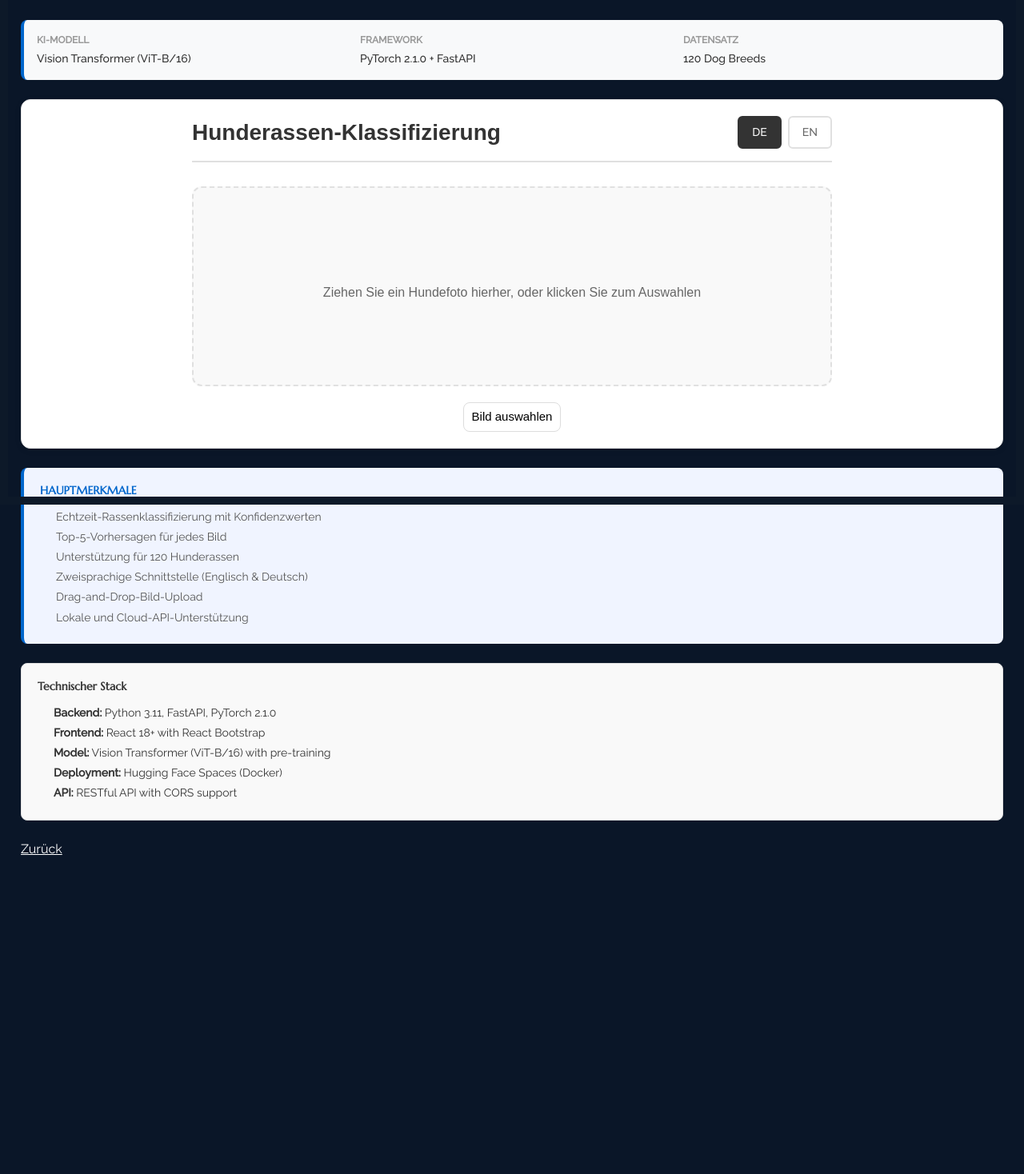
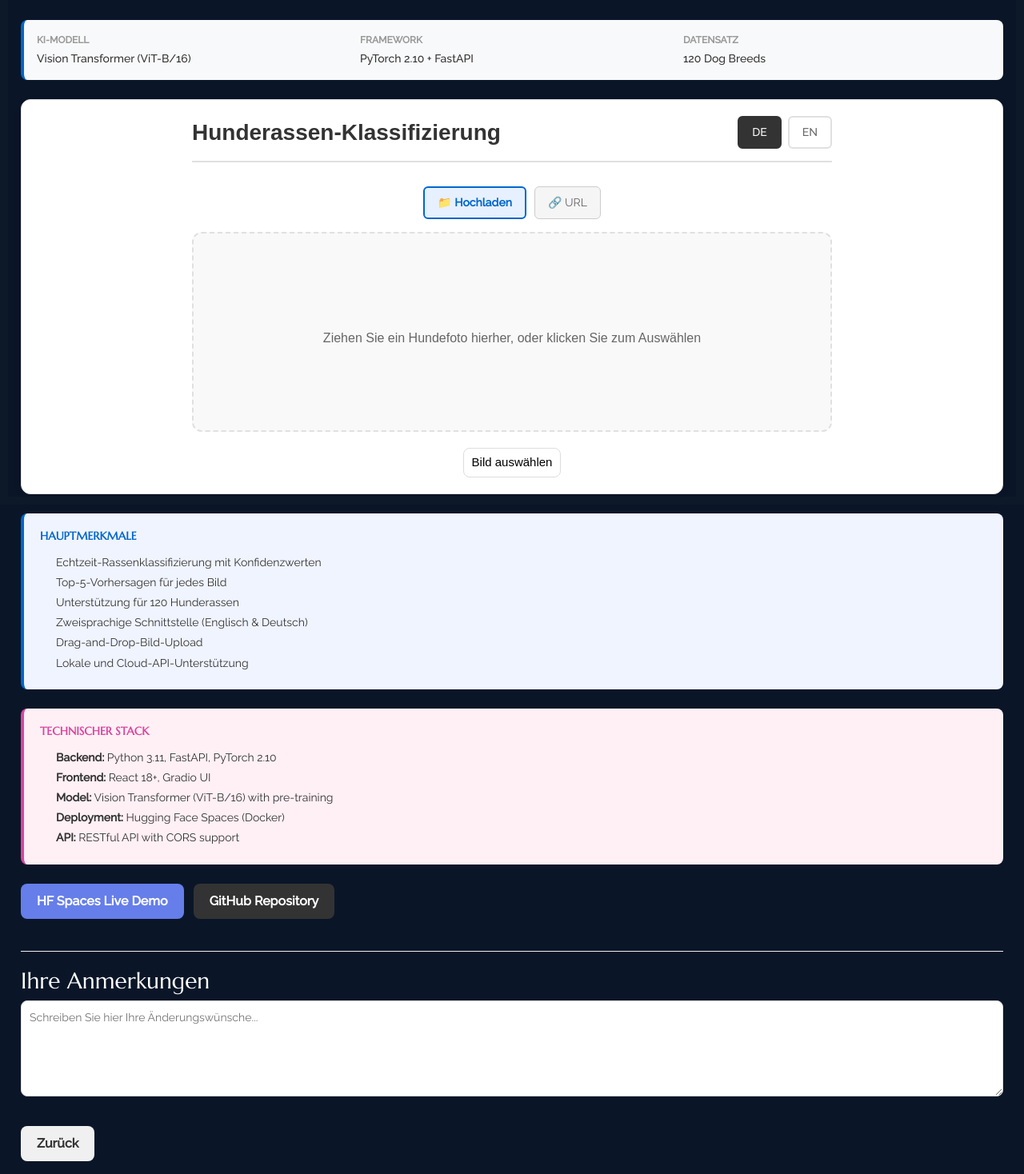
Before and after one commit to shaofei-liu/portfolio, a React (Create React App) app: page /portfolio/project2 in a window 1280 px wide. Shown: the part 169-1637 px from the top of the page at 80% size. Before the commit the page ends 1259 px from the top, so only its background shows below. Built offline with nearby package versions, Linux system fonts and the light colour scheme.

Commit message:
feat: add URL image input, fix German text encoding, and multilingual breed names

```diff
--- a/src/components/DogBreedClassifier.jsx
+++ b/src/components/DogBreedClassifier.jsx
@@ -6,9 +6,11 @@ export default function DogBreedClassifier() {
   const [language, setLanguage] = useState("de");
   const [image, setImage] = useState(null);
   const [preview, setPreview] = useState(null);
+  const [imageUrl, setImageUrl] = useState("");
   const [result, setResult] = useState(null);
   const [error, setError] = useState(null);
   const [loading, setLoading] = useState(false);
+  const [inputMode, setInputMode] = useState("file"); // "file" or "url"
 
   const t = dogBreedLang[language];
 
@@ -44,7 +46,7 @@ export default function DogBreedClassifier() {
   };
 
   const handlePredict = async () => {
-    if (!image) {
+    if (!image && !imageUrl) {
       setError(t.selectImageError);
       return;
     }
@@ -54,19 +56,29 @@ export default function DogBreedClassifier() {
     setResult(null);
 
     try {
+      // 开发环境使用本地 API，生产环境使用 Hugging Face Spaces
+      let apiUrl = process.env.NODE_ENV === 'development'
+        ? 'http://localhost:7860/api/predict'
+        : 'https://williamcass-dog-breed-classification.hf.space/api/predict';
+
       const formData = new FormData();
+
+      // For URL input, add as query parameter
+      if (inputMode === "url" && imageUrl) {
+        const urlParams = new URLSearchParams();
+        urlParams.append('url', imageUrl);
+        apiUrl += '?' + urlParams.toString();
+      } else if (inputMode === "file" && image) {
         formData.append("file", image);
+      }
 
-      const response = await fetch(
-        "https://williamcass-dog-breed-classification.hf.space/api/predict",
-        {
+      const response = await fetch(apiUrl, {
         method: "POST",
-          body: formData,
+        body: inputMode === "file" ? formData : null,
         headers: {
           Accept: "application/json",
         },
-        }
-      );
+      });
 
       if (!response.ok) {
         const errorData = await response.text();
@@ -103,6 +115,7 @@ export default function DogBreedClassifier() {
 
   const handleClear = () => {
     setImage(null);
+    setImageUrl("");
     setPreview(null);
     setResult(null);
     setError(null);
@@ -135,6 +148,49 @@ export default function DogBreedClassifier() {
 
       <div className="dog-breed-classifier-content">
         <div className="upload-section">
+          {/* Input Mode Toggle */}
+          <div className="input-mode-toggle" style={{
+            display: "flex",
+            gap: "10px",
+            marginBottom: "16px",
+            justifyContent: "center"
+          }}>
+            <button
+              onClick={() => setInputMode("file")}
+              className={`mode-btn ${inputMode === "file" ? "active" : ""}`}
+              style={{
+                padding: "8px 16px",
+                border: inputMode === "file" ? "2px solid #0066cc" : "1px solid #ccc",
+                backgroundColor: inputMode === "file" ? "#e6f0ff" : "#f5f5f5",
+                borderRadius: "6px",
+                cursor: "pointer",
+                fontSize: "14px",
+                fontWeight: inputMode === "file" ? "600" : "400",
+                color: inputMode === "file" ? "#0066cc" : "#666"
+              }}
+            >
+              {language === "en" ? "📁 Upload" : "📁 Hochladen"}
+            </button>
+            <button
+              onClick={() => setInputMode("url")}
+              className={`mode-btn ${inputMode === "url" ? "active" : ""}`}
+              style={{
+                padding: "8px 16px",
+                border: inputMode === "url" ? "2px solid #0066cc" : "1px solid #ccc",
+                backgroundColor: inputMode === "url" ? "#e6f0ff" : "#f5f5f5",
+                borderRadius: "6px",
+                cursor: "pointer",
+                fontSize: "14px",
+                fontWeight: inputMode === "url" ? "600" : "400",
+                color: inputMode === "url" ? "#0066cc" : "#666"
+              }}
+            >
+              {language === "en" ? "🔗 URL" : "🔗 URL"}
+            </button>
+          </div>
+
+          {inputMode === "file" ? (
+            <>
               <div
                 className="upload-area"
                 onDragOver={handleDragOver}
@@ -178,6 +234,73 @@ export default function DogBreedClassifier() {
                   </button>
                 )}
               </div>
+            </>
+          ) : (
+            <>
+              <div style={{
+                marginBottom: "16px"
+              }}>
+                <label style={{
+                  display: "block",
+                  marginBottom: "8px",
+                  fontSize: "14px",
+                  fontWeight: "500",
+                  color: "#333"
+                }}>
+                  {language === "en" ? "Image URL" : "Bild-URL"}
+                </label>
+                <input
+                  type="url"
+                  value={imageUrl}
+                  onChange={(e) => {
+                    setImageUrl(e.target.value);
+                    setPreview(e.target.value);
+                    setResult(null);
+                    setError(null);
+                  }}
+                  placeholder={language === "en" ? "Enter image URL..." : "Bild-URL eingeben..."}
+                  style={{
+                    width: "100%",
+                    padding: "10px",
+                    borderRadius: "6px",
+                    border: "1px solid #ddd",
+                    fontSize: "14px",
+                    boxSizing: "border-box"
+                  }}
+                />
+              </div>
+
+              {preview && (
+                <div style={{
+                  marginBottom: "16px",
+                  textAlign: "center"
+                }}>
+                  <img
+                    src={preview}
+                    alt="URL Preview"
+                    className="preview-image"
+                    onError={() => setError(language === "en" ? "Failed to load image from URL" : "Fehler beim Laden des Bildes von der URL")}
+                    style={{ maxHeight: "300px", maxWidth: "100%", borderRadius: "6px" }}
+                  />
+                </div>
+              )}
+
+              <div className="button-group">
+                <button
+                  className="btn btn-secondary"
+                  onClick={handlePredict}
+                  disabled={loading || !imageUrl}
+                >
+                  {loading ? t.predicting : t.predictButton}
+                </button>
+                {imageUrl && (
+                  <button className="btn btn-tertiary" onClick={handleClear}>
+                    {t.clearButton}
+                  </button>
+                )}
+              </div>
+            </>
+          )}
 
           {error && <div className="error-message">{error}</div>}
         </div>
--- a/src/components/RejectionLetters.jsx
+++ b/src/components/RejectionLetters.jsx
@@ -100,7 +100,7 @@ Vorsitzender des Aufsichtsrats: Hans Dieter Pötsch | Vorstand: Oliver Blume (Vo
         </div>
         <div className="letter-text">
           {letters[selectedLetter].content.split('\n').map((line, idx) => (
-            line.trim() ? <p key={idx}>{line}</p> : <br key={idx} />
+            <p key={idx}>{line || <br />}</p>
           ))}
         </div>
       </div>
--- a/src/components/dogBreedData.js
+++ b/src/components/dogBreedData.js
@@ -142,19 +142,19 @@ export const dogBreedLang = {
   de: {
     title: "Hunderassen-Klassifizierung",
     description: "Laden Sie ein Hunderfoto hoch und die KI identifiziert die Rasse",
-    dragDropText: "Ziehen Sie ein Hundefoto hierher, oder klicken Sie zum Auswahlen",
-    selectButton: "Bild auswahlen",
+    dragDropText: "Ziehen Sie ein Hundefoto hierher, oder klicken Sie zum Auswählen",
+    selectButton: "Bild auswählen",
     predictButton: "Rasse identifizieren",
     predicting: "Wird identifiziert...",
-    clearButton: "Loschen",
+    clearButton: "Löschen",
     resultTitle: "Klassifizierungsergebnis",
     breed: "Rasse",
     confidence: "Konfidenz",
     top5Title: "Top 5 Vorhersagen",
-    selectImageError: "Bitte wahlen Sie zuerst ein Bild",
-    imageSizeError: "Bildgrosse darf 10MB nicht uberschreiten",
-    imageTypeError: "Bitte wahlen Sie eine Bilddatei",
-    predictError: "Vorhersage fehlgeschlagen, versuchen Sie es spater erneut"
+    selectImageError: "Bitte wählen Sie zuerst ein Bild",
+    imageSizeError: "Bildgröße darf 10MB nicht überschreiten",
+    imageTypeError: "Bitte wählen Sie eine Bilddatei",
+    predictError: "Vorhersage fehlgeschlagen, versuchen Sie es später erneut"
   }
 };
 
--- a/src/pages/portfolio/ProjectView.js
+++ b/src/pages/portfolio/ProjectView.js
@@ -1,8 +1,8 @@
 import React, { useState, useEffect } from "react";
 import { Link, useParams } from "react-router-dom";
 import { dataportfolio, contactConfig, translations } from "../../content_option";
+import DogBreedClassifier from "../../components/DogBreedClassifier";
 import RejectionLetters from "../../components/RejectionLetters";
-import DogBreedClassifier from "../../components/DogBreedClassifier";
 
 export default function ProjectView() {
   const { id } = useParams();
@@ -38,11 +38,10 @@ export default function ProjectView() {
     return (
       <div className="project-view" style={{ padding: 16 }}>
         <h2 style={{ marginBottom: 8 }}>{(lang === 'en' && project.description_en) ? project.description_en : project.description}</h2>
-
         <p style={{ marginBottom: 24, color: "#666", fontSize: "15px", lineHeight: "1.6" }}>
           {lang === 'en'
             ? "AI-powered dog breed classifier using Vision Transformer (ViT-B/16) trained on 120 dog breeds. Upload a dog photo and get instant breed identification with confidence scores and top-5 predictions. Supports English and German."
-            : "KI-gestützter Hunderassen-Klassifizierer mit Vision Transformer (ViT-B/16) für 120 Hunderassen. Laden Sie ein Hundefoto hoch und erhalten Sie eine sofortige Rassenidentifizierung mit Konfidenzscores und den Top-5-Vorhersagen. Unterstützt Englisch und Deutsch."}
+            : "KI-gest��tzter Hunderassen-Klassifizierer mit Vision Transformer (ViT-B/16) f��r 120 Hunderassen. Laden Sie ein Hundefoto hoch und erhalten Sie eine sofortige Rassenidentifizierung mit Konfidenzscores und den Top-5-Vorhersagen. Unterst��tzt Englisch und Deutsch."}
         </p>
 
         {/* Header Info Bar */}
@@ -68,7 +67,7 @@ export default function ProjectView() {
               {lang === 'en' ? "Framework" : "Framework"}
             </div>
             <div style={{ fontSize: "14px", color: "#333", fontWeight: "500" }}>
-              PyTorch 2.1.0 + FastAPI
+              PyTorch 2.10 + FastAPI
             </div>
           </div>
           <div style={{ flex: 1 }}>
@@ -105,13 +104,7 @@ export default function ProjectView() {
           <h4 style={{ margin: "0 0 12px 0", color: "#0066cc", fontSize: "14px", fontWeight: "600", textTransform: "uppercase" }}>
             {lang === 'en' ? "Key Features" : "Hauptmerkmale"}
           </h4>
-          <ul style={{
-            margin: 0,
-            padding: "0 0 0 20px",
-            color: "#555",
-            fontSize: "14px",
-            lineHeight: "1.8"
-          }}>
+          <ul style={{ margin: 0, paddingLeft: "20px", color: "#333", fontSize: "14px", lineHeight: "1.8" }}>
             <li>{lang === 'en' ? "Real-time breed classification with confidence scores" : "Echtzeit-Rassenklassifizierung mit Konfidenzwerten"}</li>
             <li>{lang === 'en' ? "Top-5 predictions for each image" : "Top-5-Vorhersagen für jedes Bild"}</li>
             <li>{lang === 'en' ? "Support for 120 dog breeds" : "Unterstützung für 120 Hunderassen"}</li>
@@ -121,90 +114,112 @@ export default function ProjectView() {
           </ul>
         </div>
 
-        {/* Tech Stack */}
+        {/* Technical Stack */}
         <div style={{
           marginBottom: "24px",
           padding: "20px",
-          backgroundColor: "#f9f9f9",
+          backgroundColor: "#fff0f5",
           borderRadius: "8px",
-          border: "1px solid #e0e0e0"
+          borderLeft: "4px solid #d946a0"
         }}>
-          <h4 style={{ margin: "0 0 12px 0", color: "#333", fontSize: "14px", fontWeight: "600" }}>
+          <h4 style={{ margin: "0 0 12px 0", color: "#d946a0", fontSize: "14px", fontWeight: "600", textTransform: "uppercase" }}>
             {lang === 'en' ? "Technical Stack" : "Technischer Stack"}
           </h4>
           <ul style={{ margin: 0, paddingLeft: "20px", color: "#333", fontSize: "14px", lineHeight: "1.8" }}>
-            <li><strong>Backend:</strong> Python 3.11, FastAPI, PyTorch 2.1.0</li>
-            <li><strong>Frontend:</strong> React 18+ with React Bootstrap</li>
+            <li><strong>Backend:</strong> Python 3.11, FastAPI, PyTorch 2.10</li>
+            <li><strong>Frontend:</strong> React 18+, Gradio UI</li>
             <li><strong>Model:</strong> Vision Transformer (ViT-B/16) with pre-training</li>
             <li><strong>Deployment:</strong> Hugging Face Spaces (Docker)</li>
             <li><strong>API:</strong> RESTful API with CORS support</li>
           </ul>
         </div>
 
-        <Link to="/portfolio" style={{ marginLeft: 0 }}>
-          {translations[lang].projectView.back}
+        {/* Links */}
+        <div style={{ marginBottom: 24, display: 'flex', gap: 12, flexWrap: 'wrap' }}>
+          <a
+            href="https://huggingface.co/spaces/WilliamCass/dog-breed-classification"
+            target="_blank"
+            rel="noopener noreferrer"
+            style={{
+              padding: '10px 20px',
+              backgroundColor: '#667eea',
+              color: 'white',
+              textDecoration: 'none',
+              borderRadius: '8px',
+              fontWeight: '600',
+              transition: 'all 0.3s ease'
+            }}
+            onMouseOver={(e) => e.target.style.backgroundColor = '#764ba2'}
+            onMouseOut={(e) => e.target.style.backgroundColor = '#667eea'}
+          >
+            HF Spaces Live Demo
+          </a>
+          <a
+            href="https://github.com/shaofei-liu/dog-breed-classification"
+            target="_blank"
+            rel="noopener noreferrer"
+            style={{
+              padding: '10px 20px',
+              backgroundColor: '#333',
+              color: 'white',
+              textDecoration: 'none',
+              borderRadius: '8px',
+              fontWeight: '600',
+              transition: 'all 0.3s ease'
+            }}
+            onMouseOver={(e) => e.target.style.backgroundColor = '#555'}
+            onMouseOut={(e) => e.target.style.backgroundColor = '#333'}
+          >
+            GitHub Repository
+          </a>
+        </div>
+
+        <div style={{ marginTop: 40, paddingTop: 20, borderTop: '1px solid #eee' }}>
+          <h3>{translations[lang]?.projectView?.yourComments || 'Your Comments'}</h3>
+          <textarea
+            value={text}
+            onChange={(e) => {
+              setText(e.target.value);
+              localStorage.setItem(storageKey, e.target.value);
+            }}
+            placeholder={translations[lang]?.projectView?.placeholder || "Type your feedback here..."}
+            style={{
+              width: '100%',
+              height: '120px',
+              padding: '10px',
+              marginBottom: '10px',
+              borderRadius: '8px',
+              border: '1px solid #ddd',
+              fontFamily: 'inherit',
+              fontSize: '14px'
+            }}
+          />
+        </div>
+
+        <Link to="/portfolio" style={{
+          display: 'inline-block',
+          marginTop: '20px',
+          padding: '10px 20px',
+          backgroundColor: '#f0f0f0',
+          textDecoration: 'none',
+          borderRadius: '8px',
+          fontWeight: '600',
+          color: '#333',
+          transition: 'all 0.3s ease'
+        }}
+        onMouseOver={(e) => {
+          e.target.style.backgroundColor = '#e0e0e0';
+          e.target.style.transform = 'translateY(-2px)';
+        }}
+        onMouseOut={(e) => {
+          e.target.style.backgroundColor = '#f0f0f0';
+          e.target.style.transform = 'translateY(0)';
+        }}>
+          {translations[lang]?.projectView?.back || 'Back'}
         </Link>
       </div>
     );
   }
-
-  // Project 4: Collaboration Project 1
-  if (project.id === "project4") {
-    return (
-      <div className="project-view" style={{ padding: 16 }}>
-        <h2 style={{ marginBottom: 8 }}>{(lang === 'en' && project.description_en) ? project.description_en : project.description}</h2>
-
-        <p style={{ marginBottom: 24, color: "#666", fontSize: "15px", lineHeight: "1.6" }}>
-          {lang === 'en'
-            ? "This project details coming soon. This is a placeholder for collaboration project 1."
-            : "Projektdetails folgen in Kürze. Dies ist ein Platzhalter für Kooperationsprojekt 1."}
-        </p>
-
-        <Link to="/portfolio" style={{ marginLeft: 0 }}>
-          {translations[lang].projectView.back}
-        </Link>
-      </div>
-    );
-  }
-
-  // Project 5: Collaboration Project 2
-  if (project.id === "project5") {
-    return (
-      <div className="project-view" style={{ padding: 16 }}>
-        <h2 style={{ marginBottom: 8 }}>{(lang === 'en' && project.description_en) ? project.description_en : project.description}</h2>
-
-        <p style={{ marginBottom: 24, color: "#666", fontSize: "15px", lineHeight: "1.6" }}>
-          {lang === 'en'
-            ? "This project details coming soon. This is a placeholder for collaboration project 2."
-            : "Projektdetails folgen in Kürze. Dies ist ein Platzhalter für Kooperationsprojekt 2."}
-        </p>
-
-        <Link to="/portfolio" style={{ marginLeft: 0 }}>
-          {translations[lang].projectView.back}
-        </Link>
-      </div>
-    );
-  }
-
-  // Project 6: Work Project
-  if (project.id === "project6") {
-    return (
-      <div className="project-view" style={{ padding: 16 }}>
-        <h2 style={{ marginBottom: 8 }}>{(lang === 'en' && project.description_en) ? project.description_en : project.description}</h2>
-
-        <p style={{ marginBottom: 24, color: "#666", fontSize: "15px", lineHeight: "1.6" }}>
-          {lang === 'en'
-            ? "This project details coming soon. This is a placeholder for work project."
-            : "Projektdetails folgen in Kürze. Dies ist ein Platzhalter für Arbeitsprojekt."}
-        </p>
-
-        <Link to="/portfolio" style={{ marginLeft: 0 }}>
-          {translations[lang].projectView.back}
-        </Link>
-      </div>
-    );
-  }
-
   // Project 3: RAG Chatbot
   if (project.id === "project3") {
     const iframeUrl = project.projectUrl;
@@ -326,12 +341,12 @@ export default function ProjectView() {
             fontSize: "13px",
             color: "#666"
           }}>
-            <div>• <strong>Frontend:</strong> Streamlit</div>
-            <div>• <strong>LLM:</strong> Google Gemini</div>
-            <div>• <strong>Framework:</strong> LangChain</div>
-            <div>• <strong>Embeddings:</strong> HuggingFace</div>
-            <div>• <strong>Vector DB:</strong> Chroma</div>
-            <div>• <strong>Language:</strong> Python 3.9+</div>
+            <div>�?<strong>Frontend:</strong> Streamlit</div>
+            <div>�?<strong>LLM:</strong> Google Gemini</div>
+            <div>�?<strong>Framework:</strong> LangChain</div>
+            <div>�?<strong>Embeddings:</strong> HuggingFace</div>
+            <div>�?<strong>Vector DB:</strong> Chroma</div>
+            <div>�?<strong>Language:</strong> Python 3.9+</div>
           </div>
         </div>
 
@@ -379,47 +394,18 @@ export default function ProjectView() {
               fontSize: "15px"
             }}
           >
-            ← {translations[lang].projectView.back}
+            �?{translations[lang].projectView.back}
           </Link>
         </div>
       </div>
     );
   }
 
-  // Only project1, project2 and project3 have detailed page content
-  // Other projects show a simple project view
-  if (project.id !== "project1" && project.id !== "project2" && project.id !== "project3") {
+  // Only project1 has the detail page content
+  if (project.id !== "project1") {
     return (
-      <div className="project-view" style={{ padding: 16 }}>
-        <h2>{(lang === 'en' && project.description_en) ? project.description_en : project.description}</h2>
-
-        {project.projectUrl && (
-          <div>
-            <p>
-              {translations[lang].projectView.website}:
-              <a href={project.projectUrl} target="_blank" rel="noopener noreferrer" style={{ marginLeft: 6 }}>
-                {project.projectUrl}
-              </a>
-            </p>
-            <div style={{ margin: "12px 0" }}>
-              <a className="btn" href={project.projectUrl} target="_blank" rel="noopener noreferrer">
-                {lang === 'en' ? "Visit Project" : "Projekt besuchen"}
-              </a>
-            </div>
-          </div>
-        )}
-
-        {project.pdf && (
-          <div style={{ margin: "12px 0" }}>
-            <a className="btn" href={project.pdf} target="_blank" rel="noopener noreferrer">
-              {translations[lang].projectView.pdfOpen}
-            </a>
-          </div>
-        )}
-
-        <Link to="/portfolio" style={{ marginLeft: 12 }}>
-          {translations[lang].projectView.back}
-        </Link>
+      <div style={{ padding: 16 }}>
+        {translations[lang].projectView.noDetail} <Link to="/portfolio">{translations[lang].projectView.back}</Link>
       </div>
     );
   }
@@ -471,18 +457,7 @@ export default function ProjectView() {
         </a>
       </div>
 
-      <h3 style={{ marginTop: 24, marginBottom: 12 }}>
-        {lang === 'en' ? "Rejection Letters Collection" : "Sammlung von Ablehnungsschreiben"}
-      </h3>
-      <p style={{ color: "#666", fontSize: "14px", marginBottom: 16 }}>
-        {lang === 'en'
-          ? "Click the buttons to view the rejection letters from various institutions."
-          : "Klicken Sie auf die Schaltflächen, um die Ablehnungsschreiben von verschiedenen Instituten anzuzeigen."}
-      </p>
-
-      <RejectionLetters lang={lang} />
-
-      <label htmlFor="comment" style={{ display: "block", marginTop: 24 }}>{translations[lang].projectView.yourComments}</label>
+      <label htmlFor="comment" style={{ display: "block", marginTop: 12 }}>{translations[lang].projectView.yourComments}</label>
       <textarea
         id="comment"
         aria-label={translations[lang].projectView.yourComments}
```
Also changed, not shown: src/pages/portfolio/style.css (+11 -4 lines). Lines whose indentation alone changed are shown as unchanged.
